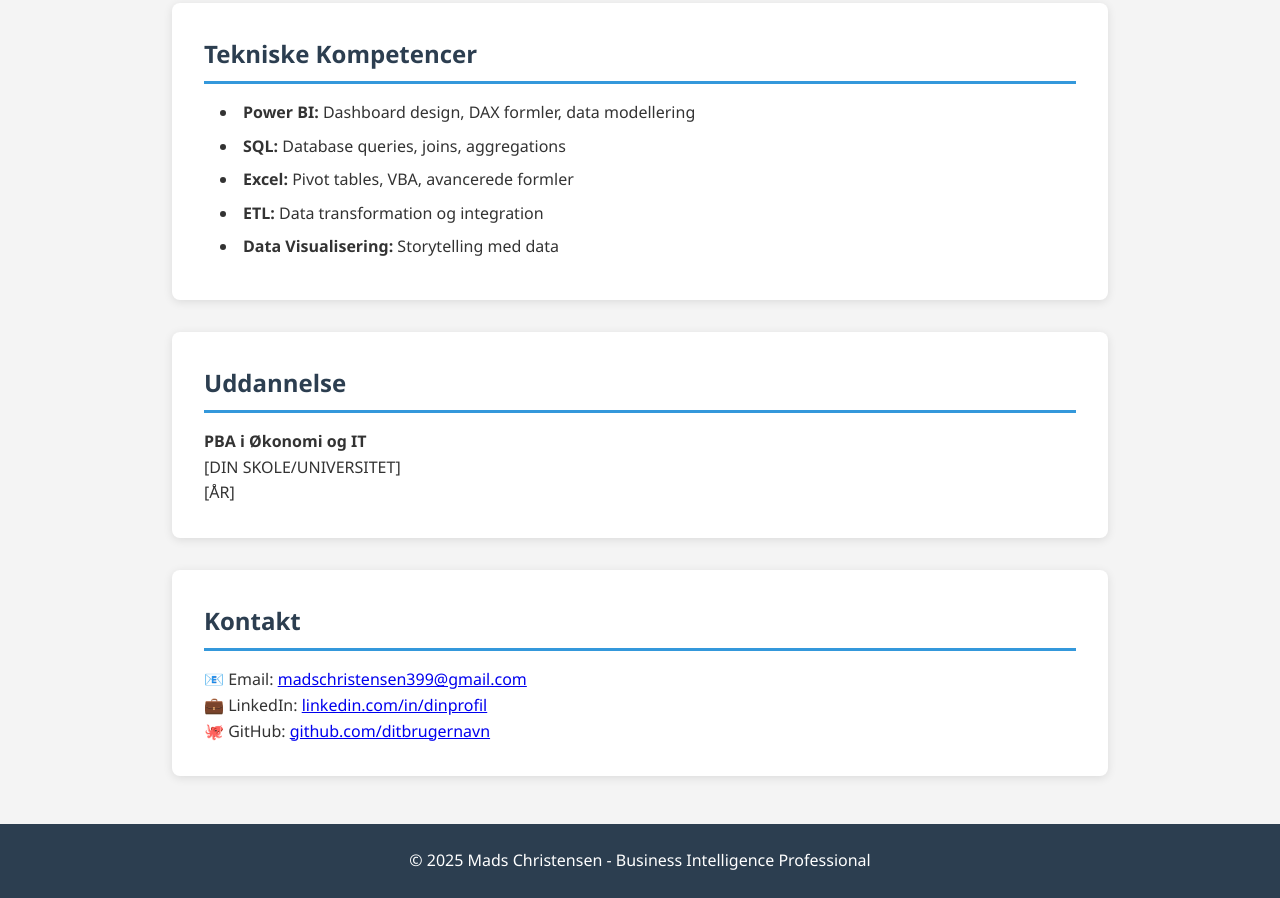
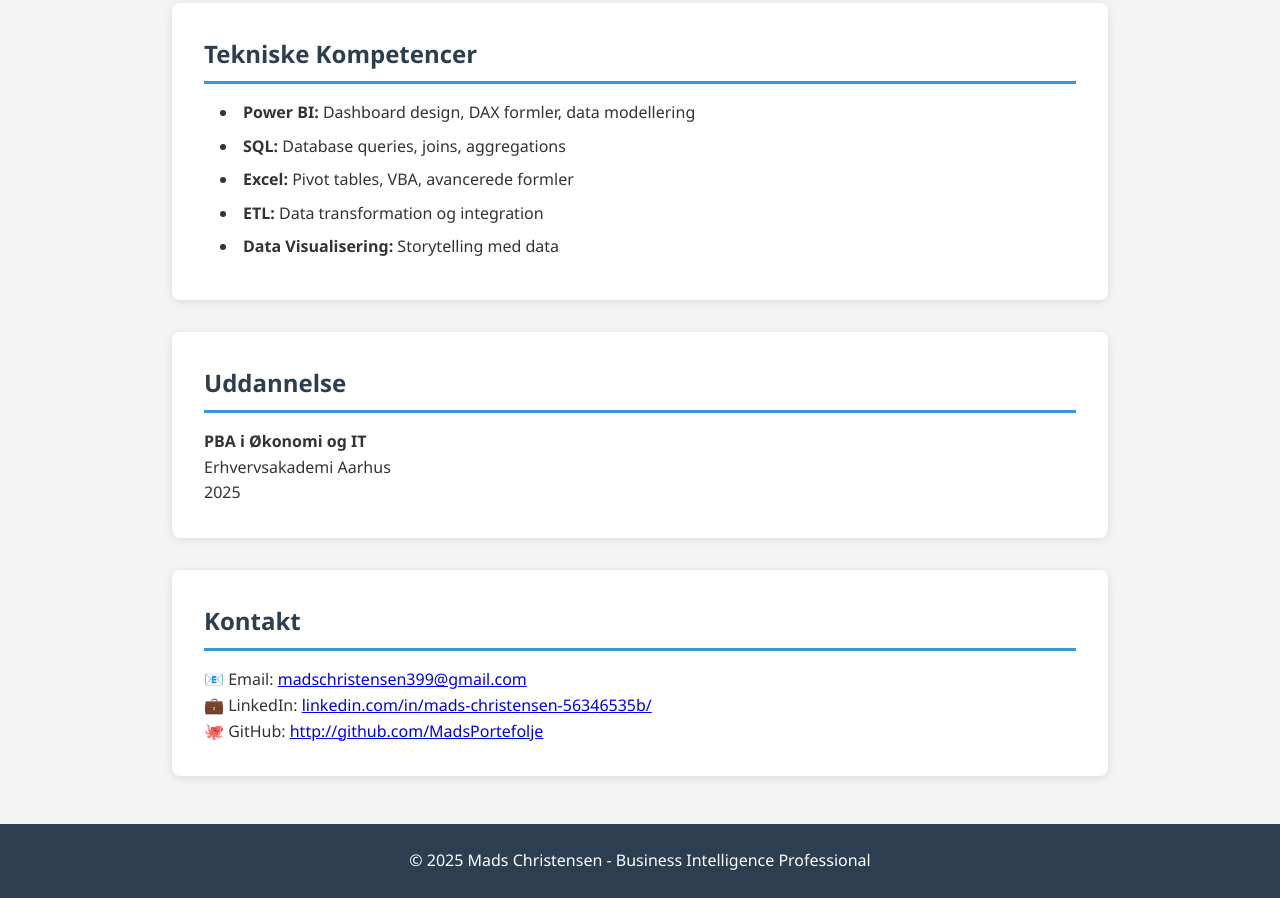
Before and after one commit to MadsPortefolje/BIPortefolje.github.io, a plain HTML site: page about.html in a window 1280 px wide. Shown: the part 450-1348 px from the top of the page. Drawn offline with Linux system fonts and the light colour scheme.

Commit message:
Update about.html

```diff
--- a/about.html
+++ b/about.html
@@ -38,15 +38,15 @@
     <section>
       <h2>Uddannelse</h2>
       <p><strong>PBA i Økonomi og IT</strong></p>
-      <p>[DIN SKOLE/UNIVERSITET]</p>
-      <p>[ÅR]</p>
+      <p>Erhvervsakademi Aarhus</p>
+      <p>2025</p>
     </section>
 
     <section>
       <h2>Kontakt</h2>
       <p>📧 Email: <a href="mailto:madschristensen399@gmail.com">madschristensen399@gmail.com</a></p>
-      <p>💼 LinkedIn: <a href="https://linkedin.com/in/dinprofil" target="_blank">linkedin.com/in/dinprofil</a></p>
-      <p>🐙 GitHub: <a href="https://github.com/ditbrugernavn" target="_blank">github.com/ditbrugernavn</a></p>
+      <p>💼 LinkedIn: <a href="https://www.linkedin.com/in/mads-christensen-56346535b/" target="_blank">linkedin.com/in/mads-christensen-56346535b/</a></p>
+      <p>🐙 GitHub: <a href="https://github.com/MadsPortefolje" target="_blank">http://github.com/MadsPortefolje</a></p>
     </section>
   </main>
 
```
